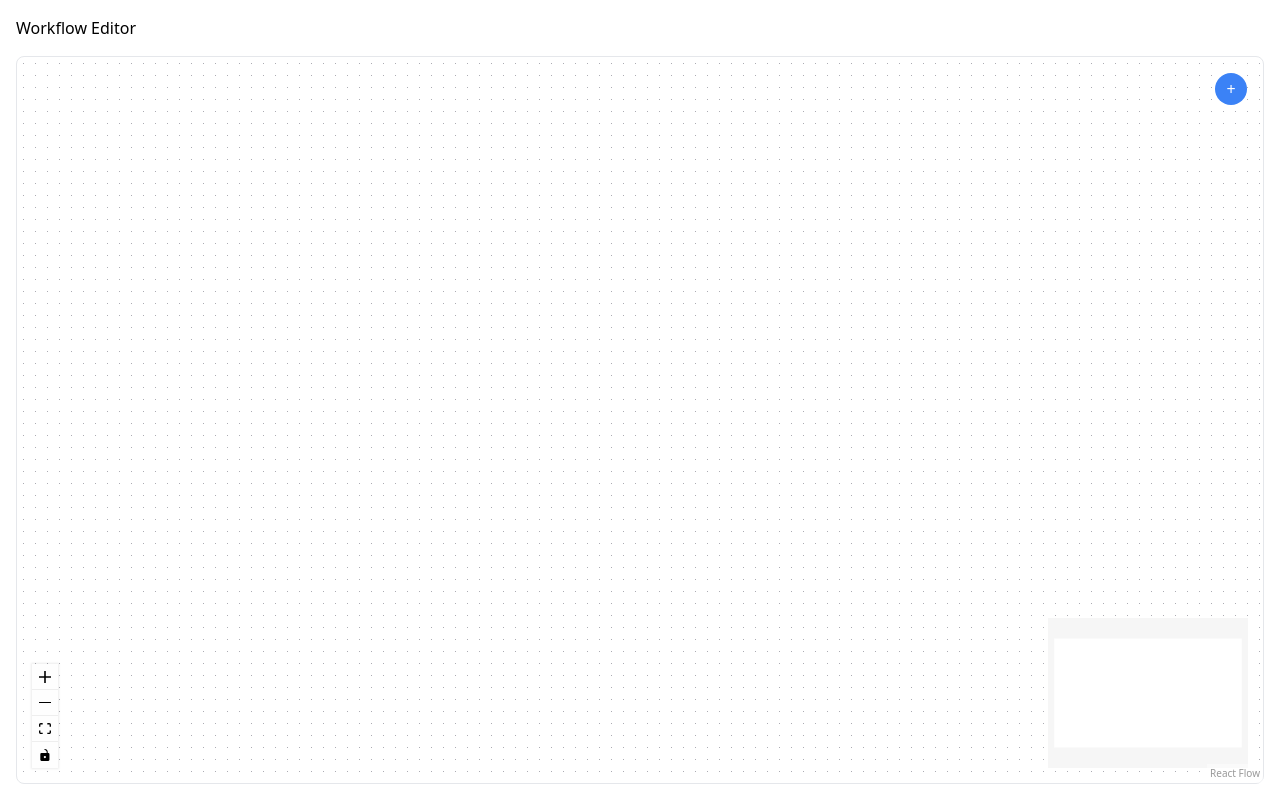
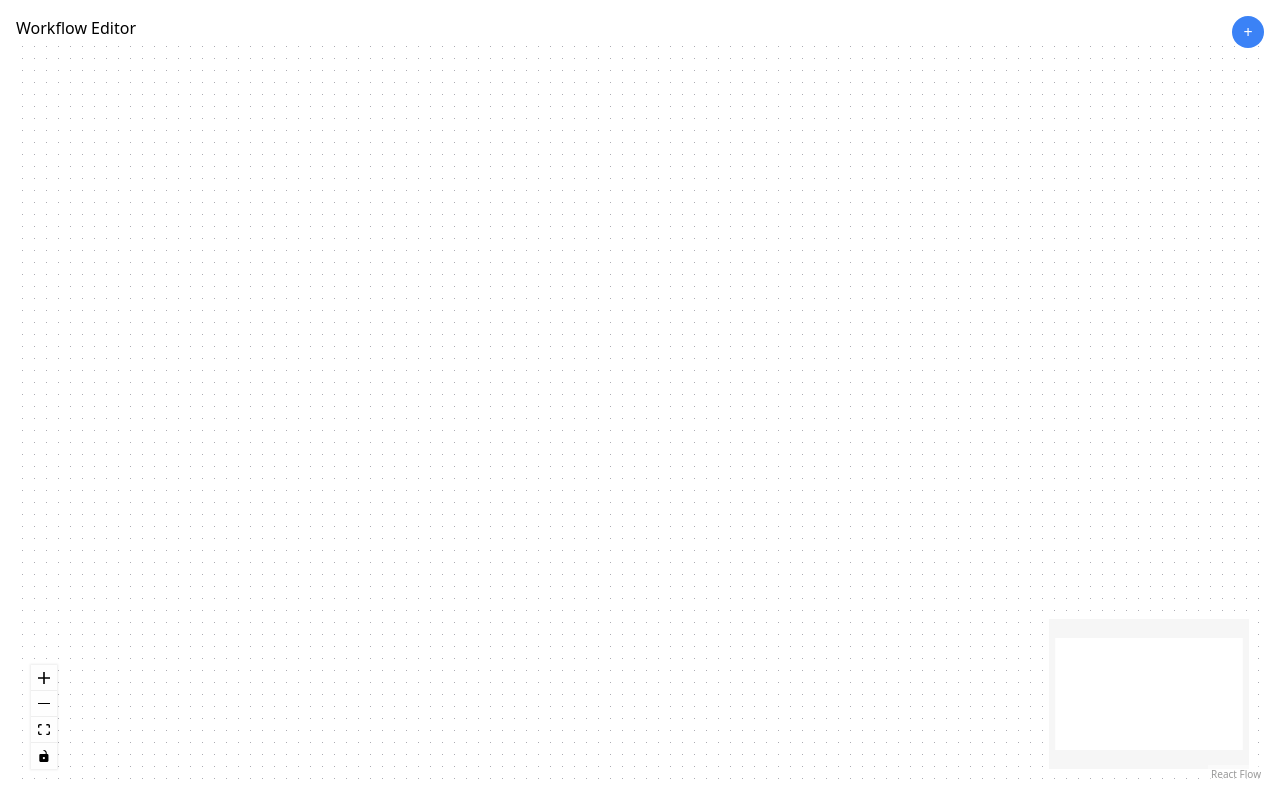
Before and after one commit to sehlceris/react-node-work-order-workflows, a React (Vite) app: page / in a window 1280 px wide. Built offline with nearby package versions, Linux system fonts and the light colour scheme.

Commit message:
General cleanup and refactoring

```diff
--- a/src/App.tsx
+++ b/src/App.tsx
@@ -1,121 +1,11 @@
-import { useCallback, useEffect, useState } from 'react';
-import {
-  ReactFlow,
-  MiniMap,
-  Controls,
-  Background,
-  useEdgesState,
-  addEdge,
-  useNodesState,
-  Connection,
-  BackgroundVariant,
-  Node,
-  NodeProps,
-  useReactFlow,
-  ReactFlowInstance,
-  ReactFlowProvider,
-} from '@xyflow/react';
-
 import '@xyflow/react/dist/style.css';
-import { AppNode } from './types';
-import { initialNodes, initialEdges } from './util';
-import { AppCustomNode } from './AppCustomNode';
-
-const flowKey = 'react-flow-persistence';
+import { FlowChart } from './FlowChart';
 
 export default function App() {
-  const [rfInstance, setRfInstance] = useState<ReactFlowInstance | null>(null);
-
-  const [nodes, setNodes, onNodesChange] = useNodesState<AppNode>([]);
-  const [edges, setEdges, onEdgesChange] = useEdgesState([]);
-
-  const { setViewport } = useReactFlow();
-
-  const onAddNode = useCallback(() => {
-    const newNode: AppNode = {
-      id: `${nodes.length + 1}`,
-      data: {
-        label: `Node ${nodes.length + 1}`,
-        onLabelChange: (label) => {
-          setNodes((nds) =>
-            nds.map((n) =>
-              n.id === newNode.id ? { ...n, data: { ...n.data, label } } : n,
-            ),
-          );
-        },
-      },
-      position: { x: 0, y: 0 },
-      type: 'appNode',
-    };
-
-    setNodes((nds) => nds.concat(newNode));
-  }, [nodes, setNodes]);
-
-  const onConnect = useCallback(
-    (params) => setEdges((eds) => addEdge(params, eds)),
-    [setEdges],
-  );
-  const onSave = useCallback(() => {
-    if (rfInstance) {
-      const flow = rfInstance.toObject();
-      localStorage.setItem(flowKey, JSON.stringify(flow));
-    }
-  }, [rfInstance]);
-
-  const onRestore = useCallback(() => {
-    const restoreFlow = async () => {
-      const flow = JSON.parse(localStorage.getItem(flowKey));
-
-      if (flow) {
-        const { x = 0, y = 0, zoom = 1 } = flow.viewport;
-        setNodes(flow.nodes || []);
-        setEdges(flow.edges || []);
-        setViewport({ x, y, zoom });
-      }
-    };
-
-    restoreFlow();
-  }, [setEdges, setNodes, setViewport]);
-
-  // save flow upon update
-  useEffect(() => {
-    onSave();
-  }, [nodes, edges, onSave]);
-
-  // restore flow on mount
-  useEffect(() => {
-    onRestore();
-  }, [onRestore]);
-
   return (
     <div className="w-full h-full p-4 flex flex-col">
       <h1>Workflow Editor</h1>
-      <div className="mt-4 flex-auto border border-gray-200 rounded-lg relative">
-        <div className="w-full h-full">
-          <ReactFlow
-            onInit={setRfInstance}
-            nodes={nodes}
-            edges={edges}
-            onNodesChange={onNodesChange}
-            onEdgesChange={onEdgesChange}
-            onConnect={onConnect}
-            nodeTypes={{
-              appNode: AppCustomNode,
-            }}
-          >
-            <Controls />
-            <MiniMap />
-            <Background variant={BackgroundVariant.Dots} gap={12} size={1} />
-          </ReactFlow>
-        </div>
-
-        <button
-          onClick={onAddNode}
-          className="absolute top-4 right-4 w-8 h-8 bg-blue-500 text-white rounded-full items-center justify-center"
-        >
-          +
-        </button>
-      </div>
+      <FlowChart />
     </div>
   );
 }
--- /dev/null
+++ b/src/FlowChart.tsx
@@ -0,0 +1,109 @@
+import { useCallback, useEffect, useState } from 'react';
+import {
+  ReactFlow,
+  MiniMap,
+  Controls,
+  Background,
+  useEdgesState,
+  useNodesState,
+  BackgroundVariant,
+  useReactFlow,
+  ReactFlowInstance,
+  Edge,
+} from '@xyflow/react';
+
+import '@xyflow/react/dist/style.css';
+import { AppNode } from './types';
+import { AppCustomNode } from './AppCustomNode';
+
+const flowKey = 'react-flow-persistence';
+
+export const FlowChart = () => {
+  const [rfInstance, setRfInstance] = useState<ReactFlowInstance | null>(null);
+
+  const [nodes, setNodes, onNodesChange] = useNodesState<AppNode>([]);
+  const [edges, setEdges, onEdgesChange] = useEdgesState<Edge>([]);
+
+  const { setViewport } = useReactFlow();
+
+  const onAddNode = useCallback(() => {
+    const newNode: AppNode = {
+      id: `${nodes.length + 1}`,
+      type: 'appNode',
+      position: { x: 0, y: 0 },
+      data: {
+        label: `Node ${nodes.length + 1}`,
+        onLabelChange: (label: string) => {
+          setNodes((nds) =>
+            nds.map((n) =>
+              n.id === newNode.id ? { ...n, data: { ...n.data, label } } : n,
+            ),
+          );
+        },
+      },
+    };
+
+    setNodes((nds) => nds.concat(newNode));
+  }, [nodes, setNodes]);
+
+  const onSave = useCallback(() => {
+    if (rfInstance) {
+      const flow = rfInstance.toObject();
+      localStorage.setItem(flowKey, JSON.stringify(flow));
+    }
+  }, [rfInstance]);
+
+  const onRestore = useCallback(() => {
+    const restoreFlow = async () => {
+      const storedFlow = localStorage.getItem(flowKey);
+      const flow = storedFlow ? JSON.parse(storedFlow) : null;
+
+      if (flow) {
+        const { x = 0, y = 0, zoom = 1 } = flow.viewport;
+        setNodes(flow.nodes || []);
+        setEdges(flow.edges || []);
+        setViewport({ x, y, zoom });
+      }
+    };
+
+    restoreFlow();
+  }, [setEdges, setNodes, setViewport]);
+
+  // save flow upon update
+  useEffect(() => {
+    onSave();
+  }, [nodes, edges, onSave]);
+
+  // restore flow on mount
+  useEffect(() => {
+    onRestore();
+  }, [onRestore]);
+
+  return (
+    <div className="w-full h-full">
+      <div className="w-full h-full">
+        <ReactFlow
+          onInit={setRfInstance}
+          nodes={nodes}
+          edges={edges}
+          onNodesChange={onNodesChange}
+          onEdgesChange={onEdgesChange}
+          nodeTypes={{
+            appNode: AppCustomNode,
+          }}
+        >
+          <Controls />
+          <MiniMap />
+          <Background variant={BackgroundVariant.Dots} gap={12} size={1} />
+        </ReactFlow>
+      </div>
+
+      <button
+        onClick={onAddNode}
+        className="absolute top-4 right-4 w-8 h-8 bg-blue-500 text-white rounded-full items-center justify-center"
+      >
+        +
+      </button>
+    </div>
+  );
+};
--- a/src/types.ts
+++ b/src/types.ts
@@ -1,8 +1,8 @@
 import { Node } from '@xyflow/react';
-export type AppNode = Node<
-  {
-    label: string;
-    onLabelChange?: (label: string) => void;
-  },
-  'appNode'
->;
+
+export type AppNodeData = {
+  label: string;
+  onLabelChange?: (label: string) => void;
+};
+
+export type AppNode = Node<AppNodeData>;
```
